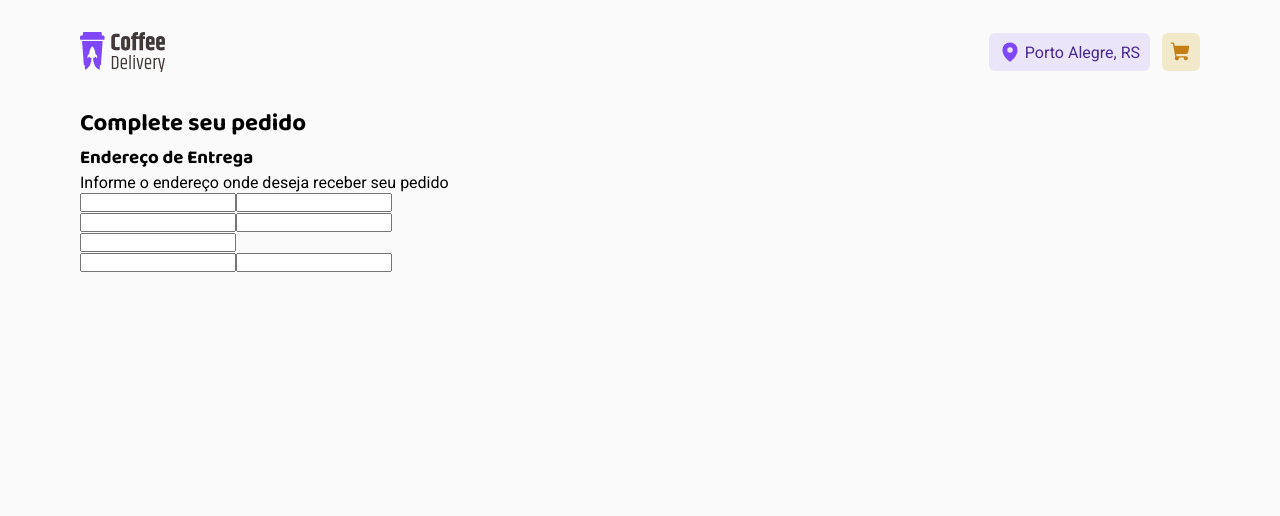
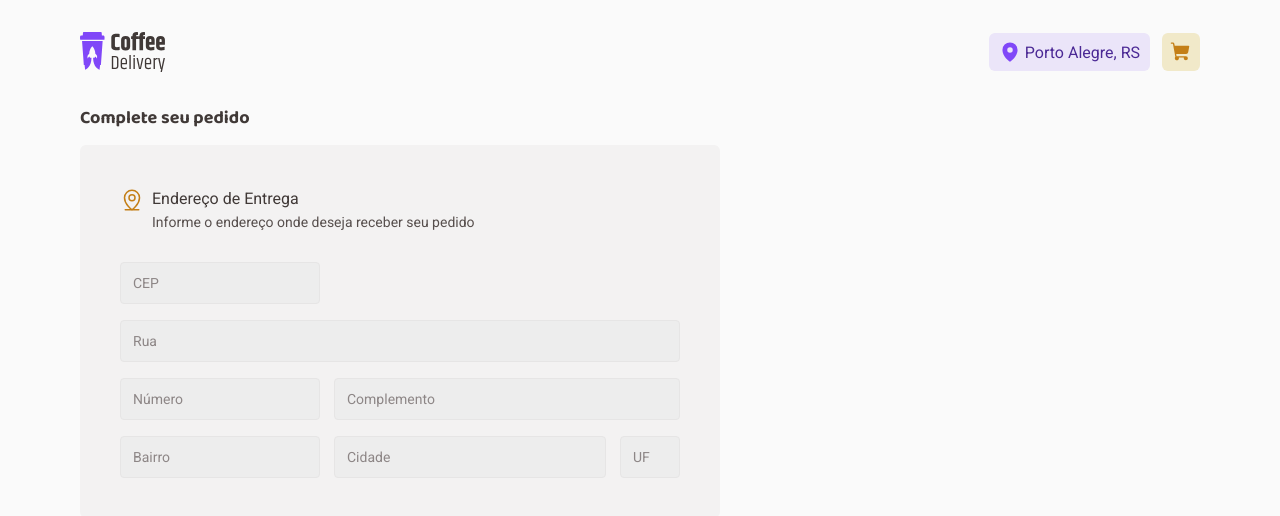
Before and after one commit to Lucariozin/ignite-challenge-coffee-delivery, a React (Vite) app: page /checkout in a window 1280 px wide. Shown: the top 516 px of the page. Built offline with nearby package versions, Linux system fonts and the light colour scheme.

Commit message:
styling the 'delivery information container' component.

```diff
--- a/src/components/CoffeeItem/CoffeeItem.styles.ts
+++ b/src/components/CoffeeItem/CoffeeItem.styles.ts
@@ -136,11 +136,11 @@ export const CartAnchor = styled(NavLink)`
   transition: background-color 0.2s, outline-color 0.2s;
 
   &:hover {
-    background-color: ${({ theme }) => theme.palette.purple[400]};
+    background-color: ${({ theme }) => theme.palette.purple[300]};
   }
 
   &:focus-visible {
-    background-color: ${({ theme }) => theme.palette.purple[400]};
+    background-color: ${({ theme }) => theme.palette.purple[300]};
     outline: 1px solid ${({ theme }) => theme.palette.purple[500]};
     outline-offset: 2px;
   }
--- a/src/pages/Checkout/Checkout.styles.ts
+++ b/src/pages/Checkout/Checkout.styles.ts
@@ -4,31 +4,108 @@ export const Container = styled.div``
 
 export const LeftColumn = styled.section``
 
-export const OrderTitle = styled.h1``
+export const OrderTitle = styled.h1`
+  font-size: 1.125rem;
+  margin-bottom: 0.8rem;
+  color: ${({ theme }) => theme.palette.gray[800]};
+`
 
-export const DeliveryInformationContainer = styled.div``
+export const DeliveryInformationContainer = styled.div`
+  max-width: 40rem;
+  padding: 2.5rem;
+  border-radius: 6px;
+  background-color: ${({ theme }) => theme.palette.gray[200]};
+`
 
-export const AddressContainer = styled.div``
+export const AddressContainer = styled.div`
+  display: flex;
+  gap: 0.5rem;
+  margin-bottom: 2rem;
 
-export const Icon = styled.div``
+  & svg {
+    margin-top: 0.2rem;
+    color: ${({ theme }) => theme.palette.yellow[500]};
+  }
+`
 
 export const AddressTextContainer = styled.div``
 
-export const DeliveryAddressTitle = styled.h3``
+export const DeliveryAddressTitle = styled.h3`
+  font-size: 1rem;
+  font-weight: 400;
+  font-family: 'Roboto', sans-serif;
+  line-height: 1.8rem;
+  color: ${({ theme }) => theme.palette.gray[800]};
+`
 
-export const DeliveryAddressText = styled.p``
+export const DeliveryAddressText = styled.p`
+  font-size: 0.875rem;
+  color: ${({ theme }) => theme.palette.gray[700]};
+`
 
-export const AddressForm = styled.form``
+export const AddressForm = styled.form`
+  display: flex;
+  flex-direction: column;
+  gap: 1rem;
 
-export const Input = styled.input``
+  & > input:first-child {
+    max-width: 12.5rem;
+  }
+`
 
-export const AddressInputsWrapper = styled.div``
+export const Input = styled.input`
+  width: 100%;
+  height: 2.625rem;
+  padding: 0 0.75rem;
 
-export const HouseNumberAndDistrictContainer = styled.div``
+  font-size: 0.875rem;
+  color: ${({ theme }) => theme.palette.gray[700]};
 
-export const AddressComplementContainer = styled.div``
+  outline: 0;
+  outline-color: transparent;
+  border-radius: 4px;
+  border: 1px solid ${({ theme }) => theme.palette.gray[400]};
+  background-color: ${({ theme }) => theme.palette.gray[300]};
 
-export const CityAndFederativeUnitContainer = styled.div``
+  transition: border-color 0.2s;
+
+  &::placeholder {
+    color: ${({ theme }) => theme.palette.gray[600]};
+  }
+
+  &:focus-visible {
+    border-color: ${({ theme }) => theme.palette.yellow[500]};
+  }
+`
+
+export const AddressInputsWrapper = styled.div`
+  display: flex;
+  gap: 0.875rem;
+`
+
+export const HouseNumberAndDistrictContainer = styled.div`
+  display: flex;
+  width: 100%;
+  max-width: 12.5rem;
+  flex-direction: column;
+  gap: 1rem;
+`
+
+export const AddressComplementContainer = styled.div`
+  display: flex;
+  width: 100%;
+  flex-direction: column;
+  gap: 1rem;
+`
+
+export const CityAndFederativeUnitContainer = styled.div`
+  display: flex;
+  gap: 0.875rem;
+
+  & input:nth-child(2) {
+    max-width: 3.75rem;
+  }
+`
 
 export const OrderInformationContainer = styled.main``
 
--- a/src/pages/Checkout/Checkout.tsx
+++ b/src/pages/Checkout/Checkout.tsx
@@ -1,3 +1,5 @@
+import { MapPinLine } from 'phosphor-react'
+
 import {
   AddressComplementContainer,
   AddressContainer,
@@ -10,7 +12,6 @@ import {
   DeliveryAddressTitle,
   DeliveryInformationContainer,
   HouseNumberAndDistrictContainer,
-  Icon,
   Input,
   LeftColumn,
   OrderTitle,
@@ -25,7 +26,7 @@ export const Checkout = () => {
 
         <DeliveryInformationContainer>
           <AddressContainer>
-            <Icon />
+            <MapPinLine size={24} />
 
             <AddressTextContainer>
               <DeliveryAddressTitle>Endereço de Entrega</DeliveryAddressTitle>
@@ -34,21 +35,21 @@ export const Checkout = () => {
           </AddressContainer>
 
           <AddressForm>
-            <Input />
-            <Input />
+            <Input placeholder="CEP" />
+            <Input placeholder="Rua" />
 
             <AddressInputsWrapper>
               <HouseNumberAndDistrictContainer>
-                <Input />
-                <Input />
+                <Input placeholder="Número" />
+                <Input placeholder="Bairro" />
               </HouseNumberAndDistrictContainer>
 
               <AddressComplementContainer>
-                <Input />
+                <Input placeholder="Complemento" />
 
                 <CityAndFederativeUnitContainer>
-                  <Input />
-                  <Input />
+                  <Input placeholder="Cidade" />
+                  <Input placeholder="UF" />
                 </CityAndFederativeUnitContainer>
               </AddressComplementContainer>
             </AddressInputsWrapper>
```
